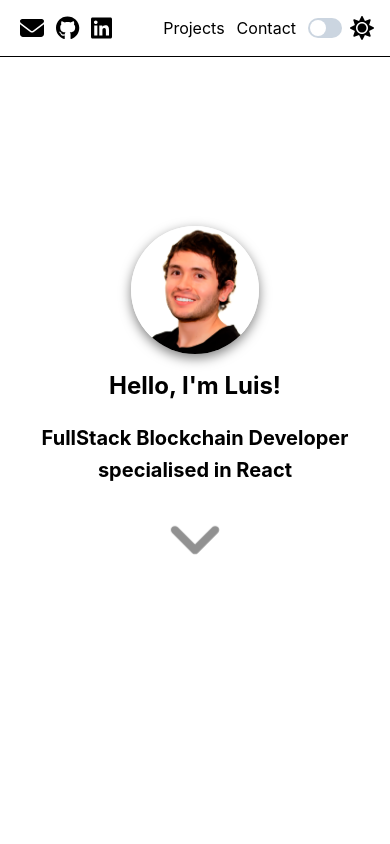
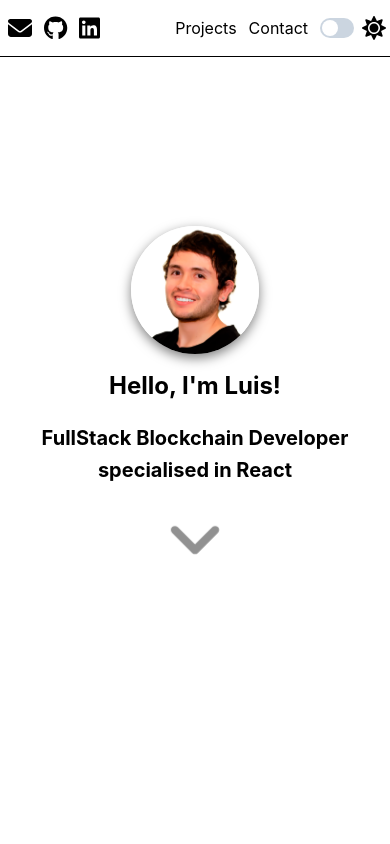
Before and after one commit to luiscaceresd/portfolio, a React (Create React App) app: page / in a window 390 px wide. Shown: the top 844 px of the page. Built offline with nearby package versions, Linux system fonts and the light colour scheme.

Commit message:
improving mobile menu

```diff
--- a/src/components/Header.js
+++ b/src/components/Header.js
@@ -68,7 +68,7 @@ const Header = () => {
          maxWidth={{ base: "100%", md: "95%" }}
          width="full"
          margin="0 auto"
-         paddingX={{ base: 4, md: 10 }}
+         paddingX={{ base: 1, md: 10 }}
          paddingY={{ base: 3, md: 6 }}
        >
          <HStack
```
